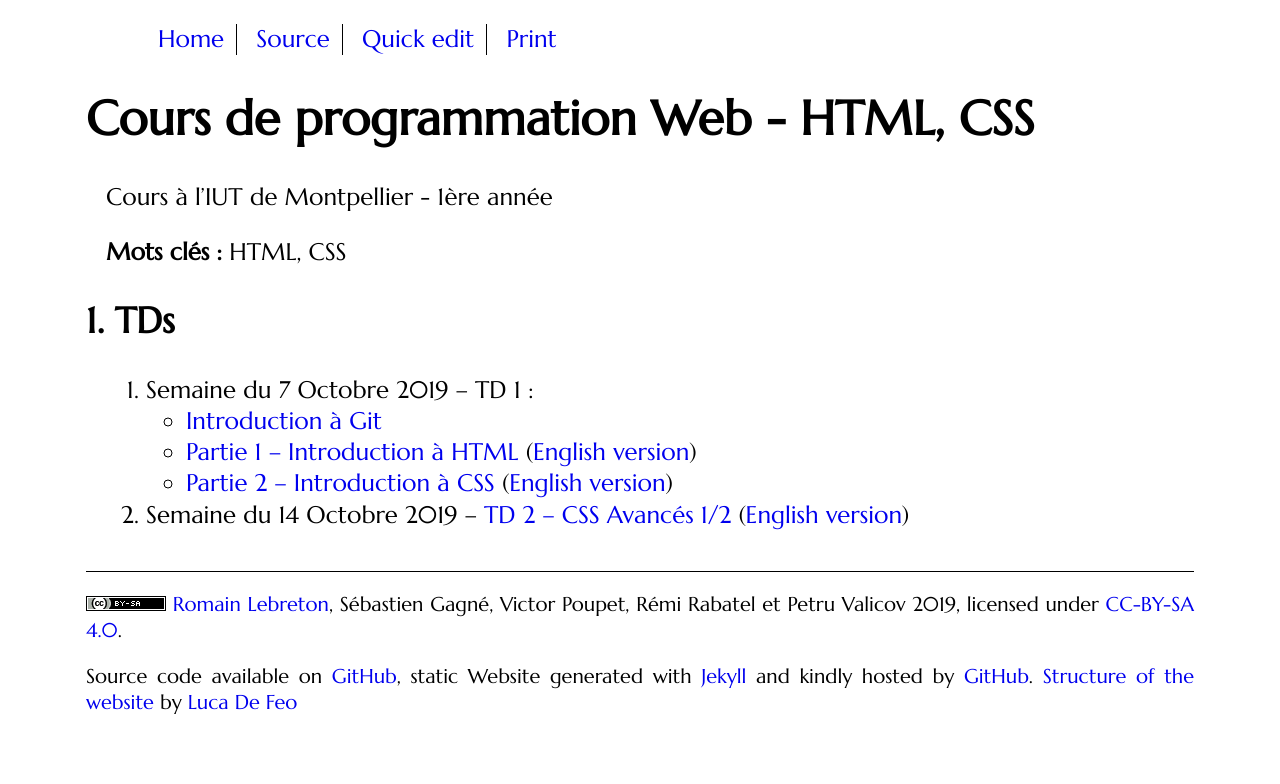
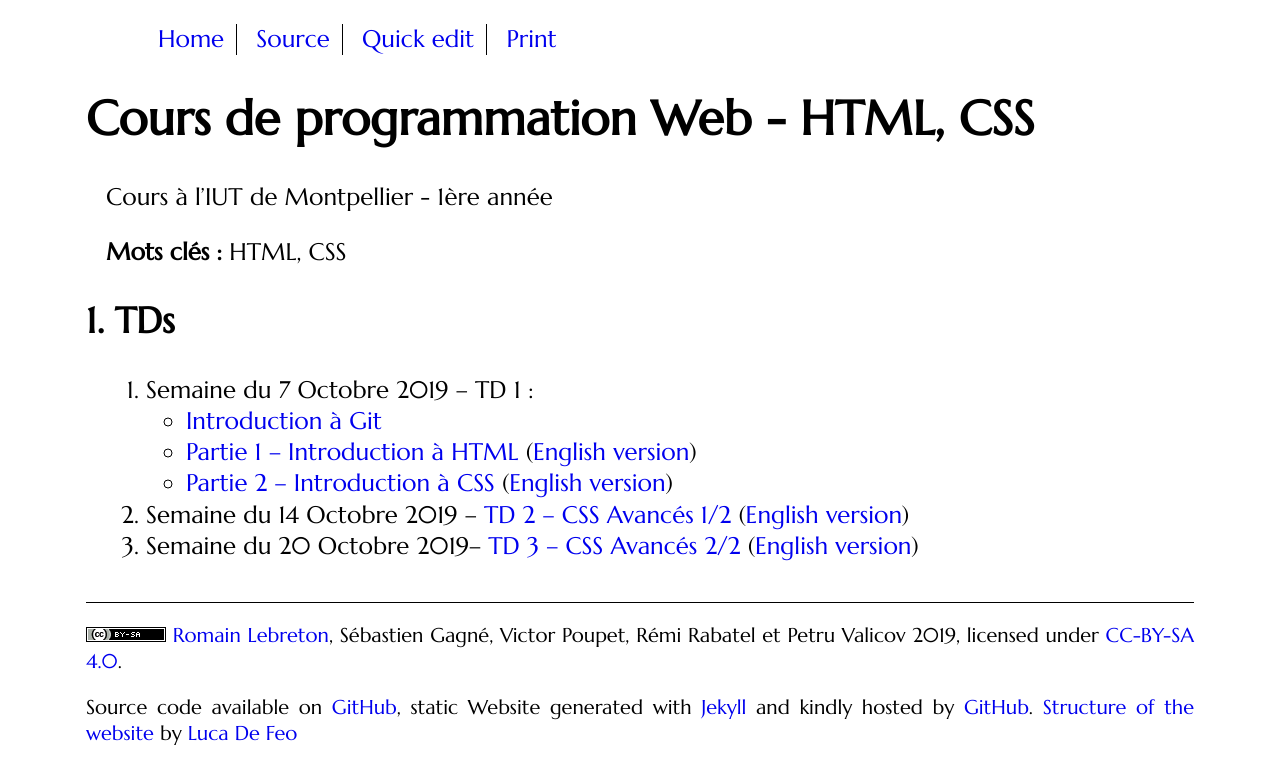
Before and after one commit to romainlebreton/R1.02-DeveloppementInterfacesWeb, a Jekyll site: the page built from index.md, in a window 1280 px wide. Shown: the top 784 px of the page. Built offline with Jekyll 4.4.1, drawn with Linux system fonts in a browser that asks for light colours; some web fonts are replaced; comment, search, counter and statistics services are not loaded.

Commit message:
new week

```diff
--- a/index.md
+++ b/index.md
@@ -18,8 +18,8 @@ Cours à l'IUT de Montpellier - 1ère année
      ([English version](tutorials/tutorial1_2-en.html))
 1. Semaine du 14 Octobre 2019 -- [TD 2 -- CSS Avancés 1/2](tutorials/tutorial2.html)
    ([English version](tutorials/tutorial2-en.html))
-<!-- 1. Semaine du 04 Novembre 2019-- [TD 3 -- CSS Avancés 2/2](tutorials/tutorial3.html) -->
-<!-- 	 ([English version](tutorials/tutorial3-en.html)) -->
+1. Semaine du 20 Octobre 2019-- [TD 3 -- CSS Avancés 2/2](tutorials/tutorial3.html)
+	 ([English version](tutorials/tutorial3-en.html))
 <!-- 1. Semaine du 11 Novembre 2019 : -->
 <!--    * [TD 4 -- Les Formulaires](tutorials/tutorial4.html) -->
 <!-- 	 ([English version](tutorials/tutorial4-en.html)) -->
```
